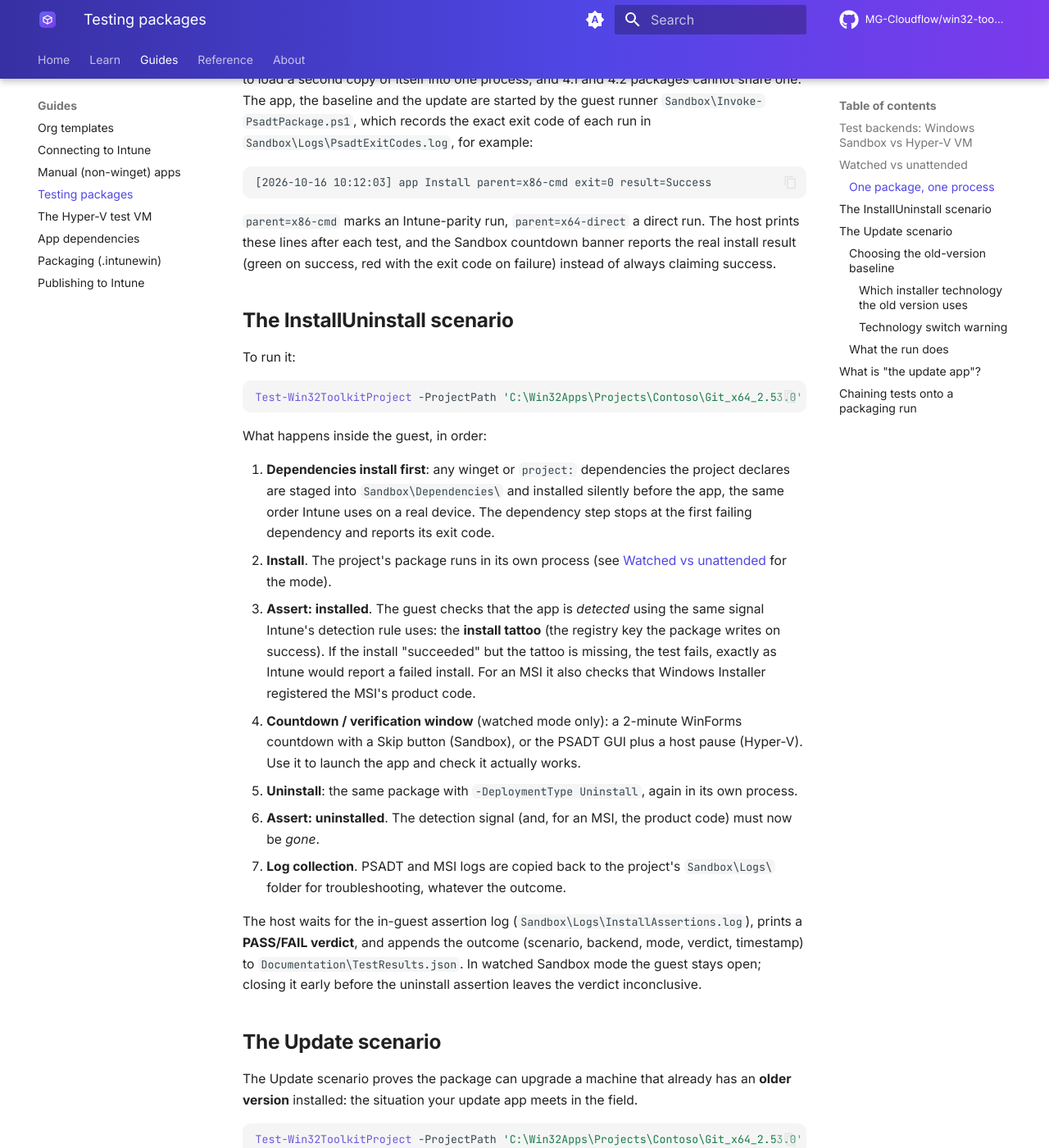
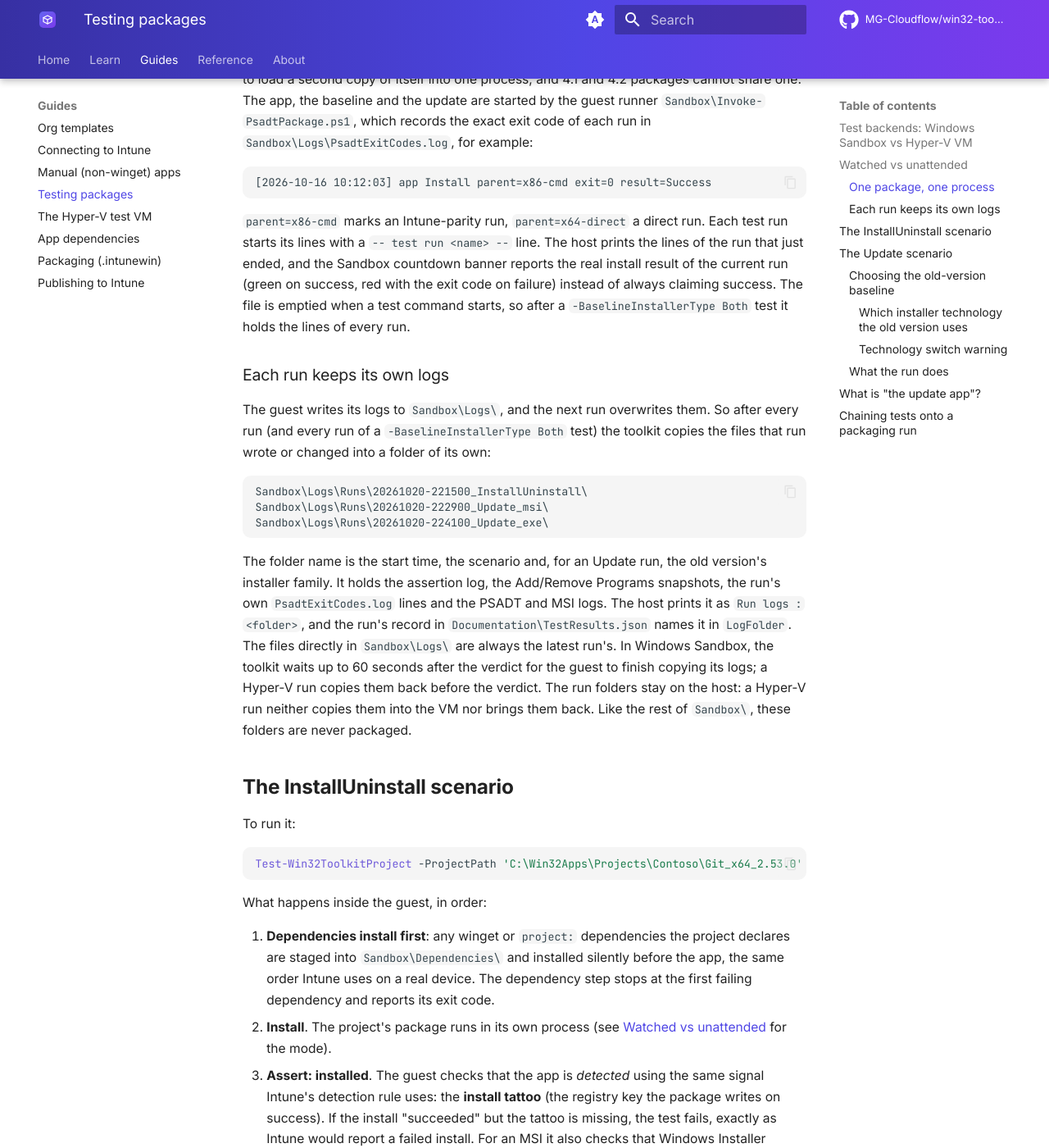
Before and after one commit to MG-Cloudflow/win32-toolkit, an MkDocs documentation site: the page built from docs/testing.md, in a window 1280 px wide and 1400 px high, scrolled down 2273 px. Shown: the whole window at 82% size. Built offline with MkDocs 1.6.1 and Material for MkDocs 9.7.7, drawn with Linux system fonts in a browser that asks for light colours; comment, search, counter and statistics services are not loaded; some of the changed text lies outside the part shown.

Commit message:
docs: installer technology, Update baseline technology and cleanup-path safety
Installer-identity PR 1, WP-6 (spec installer-identity-pr1-spec.md 3.6, commit
row 8; design I-6, V41). Ties the per-feature docs of commits 1b, 2, 4 and 5
together; no code behaviour change.

- docs/packaging.md (Installer technology): "Warnings shown again at Export
  and Publish" - UPDATE-FAILED, ID-TECH-SWITCH, ID-SIBLING-UNTESTED,
  ID-SIBLING-UNTESTABLE and UNSAFE-CLEANUP, linked to publishing.md.
- docs/concepts.md: installer families (with the V41 survey figure) in
  "Installer types"; how uninstall cleanup paths are chosen (top-most
  created folders inside the install roots from the app's own uninstall
  entry; co-installed products and shared folders left alone) in "How
  detection & uninstall are generated".
- docs/testing.md, docs/publishing.md: link-only cross-links to the
  Installer technology and Warnings before you publish sections.
- Get-Win32ToolkitRequirementRule: comment only (I-6) - the MSI ProductName
  example is 'Notepad++ (x64)'; the vendor NSIS name 'Notepad++ (64-bit
  x64)' is what this rule does not see (F-03, PR 3).

docs/reference regenerated twice with build\Update-Docs.ps1: no diff.
docs/changelog.md untouched.

Co-Authored-By: Claude Opus 5.5 <noreply@anthropic.com>

````diff
--- a/docs/testing.md
+++ b/docs/testing.md
@@ -87,9 +87,32 @@ exit code of each run in `Sandbox\Logs\PsadtExitCodes.log`, for example:
 [2026-10-16 10:12:03] app Install parent=x86-cmd exit=0 result=Success
 ```
 
-`parent=x86-cmd` marks an Intune-parity run, `parent=x64-direct` a direct run. The host prints these
-lines after each test, and the Sandbox countdown banner reports the real install result (green on
-success, red with the exit code on failure) instead of always claiming success.
+`parent=x86-cmd` marks an Intune-parity run, `parent=x64-direct` a direct run. Each test run starts its
+lines with a `-- test run <name> --` line. The host prints the lines of the run that just ended, and the
+Sandbox countdown banner reports the real install result of the current run (green on success, red with
+the exit code on failure) instead of always claiming success. The file is emptied when a test command
+starts, so after a `-BaselineInstallerType Both` test it holds the lines of every run.
+
+### Each run keeps its own logs
+
+The guest writes its logs to `Sandbox\Logs\`, and the next run overwrites them. So after every run (and
+every run of a `-BaselineInstallerType Both` test) the toolkit copies the files that run wrote or changed
+into a folder of its own:
+
+```text
+Sandbox\Logs\Runs\20261020-221500_InstallUninstall\
+Sandbox\Logs\Runs\20261020-222900_Update_msi\
+Sandbox\Logs\Runs\20261020-224100_Update_exe\
+```
+
+The folder name is the start time, the scenario and, for an Update run, the old version's installer family.
+It holds the assertion log, the Add/Remove Programs snapshots, the run's own `PsadtExitCodes.log` lines and
+the PSADT and MSI logs. The host prints it as `Run logs : <folder>`, and the run's record in
+`Documentation\TestResults.json` names it in `LogFolder`. The files directly in `Sandbox\Logs\` are always
+the latest run's. In Windows Sandbox, the toolkit waits up to 60 seconds after the verdict for the guest to
+finish copying its logs; a Hyper-V run copies them back before the verdict. The run folders stay on the host:
+a Hyper-V run neither copies them into the VM nor brings them back. Like the rest of `Sandbox\`,
+these folders are never packaged.
 
 ## The InstallUninstall scenario
 
@@ -118,7 +141,8 @@ What happens inside the guest, in order:
 6. **Assert: uninstalled**. The detection signal (and, for an MSI, the product code) must now be
    *gone*.
 7. **Log collection**. PSADT and MSI logs are copied back to the project's `Sandbox\Logs\` folder for
-   troubleshooting, whatever the outcome.
+   troubleshooting, whatever the outcome, and kept in the run's own folder
+   (see [Each run keeps its own logs](#each-run-keeps-its-own-logs)).
 
 The host waits for the in-guest assertion log (`Sandbox\Logs\InstallAssertions.log`), prints a
 **PASS/FAIL verdict**, and appends the outcome (scenario, backend, mode, verdict, timestamp) to
@@ -154,7 +178,7 @@ looks for the other one:
 | Value | Old version installed as |
 |---|---|
 | `Auto` (default) | The **other** installer technology winget ships for this app, when there is one (for example the NSIS EXE under a WiX MSI package); otherwise the packaged technology. The other technologies come from `Documentation\IdentityDelta.json`, which the test writes on first use (one lookup of the app's winget-pkgs manifest). When that lookup could not run (offline, rate-limited), the test looks again on the next run; until it succeeds, the packaged technology is used and the line under `Baseline technology` says the other technologies could not be checked. |
-| `Both` | One Update run **per technology**, at the same version: the packaged one, then each other one winget ships. Each run has its own verdict and its own `TestResults.json` record; the command returns `$false` when any run failed, `$null` when any run had no verdict, otherwise `$true`. |
+| `Both` | One Update run **per technology**, at the same version: the packaged one, then each other one winget ships. Each run has its own verdict, its own `TestResults.json` record and its own log folder; the command returns `$false` when any run failed, `$null` when any run had no verdict, otherwise `$true`. |
 | `Packaged` | The packaged technology only. |
 | `msi`, `wix`, `burn`, `nullsoft`, `inno`, `exe`, `msix` | Exactly that technology family. |
 
@@ -178,8 +202,9 @@ The download rules:
   makes the test fail to download. The installer locale is never pinned.
 - **`Auto` falls back loudly.** When the chosen version does not ship the other technology, the run falls
   back to the packaged technology (still pinned) with a warning and records `UsedFallback`. Such a run cannot
-  show a technology switch, so Export keeps warning until a run with the other technology passes: pick a
-  version that ships it (`-SpecificVersion`) or pass that type to `-BaselineInstallerType`.
+  show a technology switch, so [Export keeps warning](publishing.md#warnings-before-you-publish) until a run
+  with the other technology passes: pick a version that ships it (`-SpecificVersion`) or pass that type to
+  `-BaselineInstallerType`.
 - **An explicit type, `Packaged` and each `Both` run never fall back.** When the version has no installer of
   that technology, the run has **no verdict**: it prints a warning, records an `Inconclusive` entry marked
   `Baseline.Unavailable` in `TestResults.json` (listed in the documentation, never treated as a test result)
@@ -203,7 +228,8 @@ WARNING: Technology switch: the vendor nullsoft install of v8.8.9 (Notepad++ (64
 ```
 
 Treat it as a real problem for the devices that have the other install: rebuild the package with the
-technology they already have, or plan how those devices move from one technology to the other.
+[technology they already have](packaging.md#installer-technology), or plan how those devices move from one
+technology to the other.
 
 ### What the run does
 
@@ -220,7 +246,7 @@ sequenceDiagram
     G->>G: Run the project's PSADT package (the update)
     G->>G: Assert PostUpdate: requirement still met, tattoo = NEW version, old ARP entry gone
     G-->>H: Sandbox\Logs\UpdateAssertions.log (+ PSADT/MSI logs)
-    H->>H: Print PASS/FAIL, append to Documentation\TestResults.json
+    H->>H: Print PASS/FAIL, keep the run's logs under Sandbox\Logs\Runs, append to Documentation\TestResults.json
 ```
 
 The **requirement-rule assertion** is the key extra: before the update runs, the guest executes the same
@@ -243,8 +269,9 @@ old version was installed and how, so every verdict can be read with its baselin
 | `Baseline.RequestedScope`, `Baseline.Scope`, `Baseline.ScopeRelaxed` | The scope asked for, the scope of the delivered installer, and whether the scope preference was dropped. |
 | `Baseline.Unavailable` | No installer of that technology at that version: the record has no verdict and is never judged. |
 | `OldArpSurvivors` | When `OldArpGone` failed: the old Add/Remove Programs entries still registered (name, key, registry view). |
+| `LogFolder` | The run's own log folder, `Sandbox\Logs\Runs\<run>` (every scenario). When an Update test fails, the console, Export and Publish name the `UpdateAssertions.log` in this folder. |
 
-Records written by older versions of the toolkit have no `Baseline`; they are kept as they are.
+Records written by older versions of the toolkit have no `Baseline` or `LogFolder`; they are kept as they are.
 
 <!-- SCREENSHOT: Host console showing the Update test verdict block (PASS with the requirement and tattoo assertions listed) -->
 
````
Also changed, not shown: docs/concepts.md (+18 -0 lines), docs/packaging.md (+2 -0 lines), docs/publishing.md (+3 -3 lines), 1 other file.
